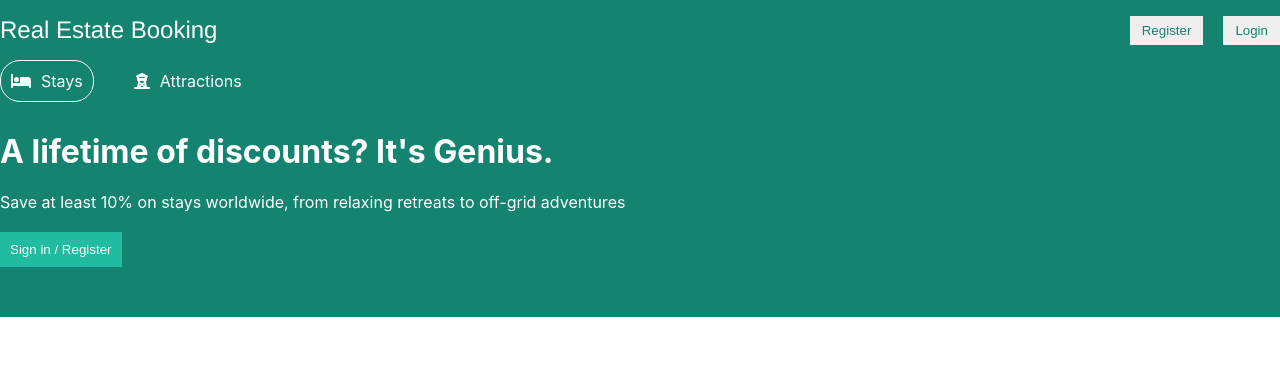
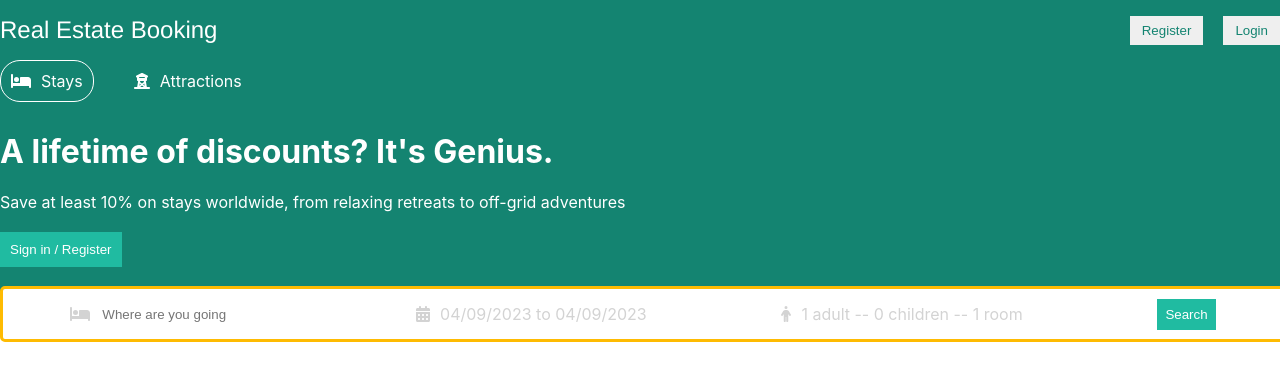
Before and after one commit to ognjenp97/project_2, a React (Create React App) app: page / in a window 1280 px wide. Shown: the top 380 px of the page. Built offline with nearby package versions, Linux system fonts and the light colour scheme.

Commit message:
added search bar design with a calendar

```diff
--- a/package.json
+++ b/package.json
@@ -10,7 +10,9 @@
     "@testing-library/jest-dom": "^5.17.0",
     "@testing-library/react": "^13.4.0",
     "@testing-library/user-event": "^13.5.0",
+    "date-fns": "^2.30.0",
     "react": "^18.2.0",
+    "react-date-range": "^1.4.0",
     "react-dom": "^18.2.0",
     "react-router-dom": "^6.15.0",
     "react-scripts": "5.0.1",
--- a/src/components/header/Header.js
+++ b/src/components/header/Header.js
@@ -1,9 +1,40 @@
 import { faBed } from "@fortawesome/free-solid-svg-icons";
+import { faCalendarDays } from "@fortawesome/free-solid-svg-icons";
+import { faPerson } from "@fortawesome/free-solid-svg-icons";
 import { faTowerObservation } from "@fortawesome/free-solid-svg-icons";
 import { FontAwesomeIcon } from "@fortawesome/react-fontawesome";
 import "./header.css";
+import { DateRange } from "react-date-range";
+import { useState } from "react";
+import "react-date-range/dist/styles.css";
+import "react-date-range/dist/theme/default.css";
+import { format } from "date-fns";
 
 const Header = () => {
+  const [openDate, setOpenDate] = useState(false);
+  const [date, setDate] = useState([
+    {
+      startDate: new Date(),
+      endDate: new Date(),
+      key: "selection",
+    },
+  ]);
+  const [openOptions, setOpenOptions] = useState(false);
+  const [options, setOptions] = useState({
+    adult: 1,
+    children: 0,
+    room: 1,
+  });
+
+  const handleOption = (name, operation) => {
+    setOptions((prev) => {
+      return {
+        ...prev,
+        [name]: operation == "i" ? options[name] + 1 : options[name] - 1,
+      };
+    });
+  };
+
   return (
     <div className="header">
       <div className="headerContainer">
@@ -23,6 +54,108 @@
           off-grid adventures
         </p>
         <button className="headerBtn">Sign in / Register</button>
+        <div className="headerSearch">
+          <div className="headerSearchItem">
+            <FontAwesomeIcon icon={faBed} className="headerIcon" />
+            <input
+              type="text"
+              placeholder="Where are you going"
+              className="headerSearchInput"
+            />
+          </div>
+          <div className="headerSearchItem">
+            <FontAwesomeIcon icon={faCalendarDays} className="headerIcon" />
+            <span
+              onClick={() => setOpenDate(!openDate)}
+              className="headerSearchText"
+            >{`${format(date[0].startDate, "dd/MM/yyyy")} to ${format(
+              date[0].endDate,
+              "dd/MM/yyyy"
+            )}`}</span>
+            {openDate && (
+              <DateRange
+                editableDateInputs={true}
+                onChange={(item) => setDate([item.selection])}
+                moveRangeOnFirstSelection={false}
+                ranges={date}
+                className="date"
+              />
+            )}
+          </div>
+          <div className="headerSearchItem">
+            <FontAwesomeIcon icon={faPerson} className="headerIcon" />
+            <span
+              onClick={() => setOpenOptions(!openOptions)}
+              className="headerSearchText"
+            >{`${options.adult} adult -- ${options.children} children -- ${options.room} room`}</span>
+            {openOptions && (
+              <div className="options">
+                <div className="optionItem">
+                  <span className="optionText">Adult</span>
+                  <div className="optionCounter">
+                    <button
+                      disabled={options.adult <= 1}
+                      className="optionCounterButton"
+                      onClick={() => handleOption("adult", "d")}
+                    >
+                      -
+                    </button>
+                    <span className="optionCounterNumber">{options.adult}</span>
+                    <button
+                      className="optionCounterButton"
+                      onClick={() => handleOption("adult", "i")}
+                    >
+                      +
+                    </button>
+                  </div>
+                </div>
+                <div className="optionItem">
+                  <span className="optionText">Children</span>
+                  <div className="optionCounter">
+                    <button
+                      disabled={options.children <= 0}
+                      className="optionCounterButton"
+                      onClick={() => handleOption("children", "d")}
+                    >
+                      -
+                    </button>
+                    <span className="optionCounterNumber">
+                      {options.children}
+                    </span>
+                    <button
+                      className="optionCounterButton"
+                      onClick={() => handleOption("children", "i")}
+                    >
+                      +
+                    </button>
+                  </div>
+                </div>
+                <div className="optionItem">
+                  <span className="optionText">Room</span>
+                  <div className="optionCounter">
+                    <button
+                      disabled={options.room <= 1}
+                      className="optionCounterButton"
+                      onClick={() => handleOption("room", "d")}
+                    >
+                      -
+                    </button>
+                    <span className="optionCounterNumber">{options.room}</span>
+                    <button
+                      className="optionCounterButton"
+                      onClick={() => handleOption("room", "i")}
+                    >
+                      +
+                    </button>
+                  </div>
+                </div>
+              </div>
+            )}
+          </div>
+          <div className="headerSearchItem">
+            <button className="headerSearchBtn">Search</button>
+          </div>
+        </div>
       </div>
     </div>
   );
--- a/src/components/header/header.css
+++ b/src/components/header/header.css
@@ -44,3 +44,92 @@
   padding: 10px;
   cursor: pointer;
 }
+
+.headerSearch {
+  height: 30px;
+  background-color: white;
+  border: 3px solid #febb02;
+  display: flex;
+  align-items: center;
+  justify-content: space-around;
+  padding: 10px 0px;
+  border-radius: 5px;
+  position: absolute;
+  bottom: -25px;
+  width: 100%;
+  max-width: 1280px;
+}
+
+.headerIcon {
+  color: lightgray;
+}
+
+.headerSearchBtn {
+  background-color: #20bba1;
+  color: white;
+  border: none;
+  font-weight: 500;
+  padding: 8px;
+  cursor: pointer;
+}
+
+.headerSearchItem {
+  display: flex;
+  align-items: center;
+  gap: 10px;
+}
+
+.headerSearchInput {
+  border: none;
+  outline: none;
+}
+
+.headerSearchText {
+  color: lightgray;
+  cursor: pointer;
+}
+
+.date {
+  position: absolute;
+  top: 50px;
+}
+
+.options {
+  position: absolute;
+  top: 50px;
+  background-color: white;
+  color: grey;
+  border-radius: 5px;
+  border: 2px solid #20bba1;
+}
+
+.optionItem {
+  width: 200px;
+  display: flex;
+  justify-content: space-between;
+}
+
+.optionCounter {
+  display: flex;
+  align-items: center;
+  gap: 10px;
+  margin: 5px 10px 5px 0px;
+  font-size: 12px;
+  color: black;
+}
+.optionText {
+  margin: 5px 0px 10px 5px;
+}
+
+.optionCounterButton {
+  width: 30px;
+  height: 30px;
+  border: 1px solid #20bba1;
+  color: black;
+  cursor: pointer;
+}
+
+.date {
+  border: 2px solid #20bba1;
+  border-radius: 5px;
+}
```
Also changed, not shown: 1 other file (tests, documents, lock files or other folders).
